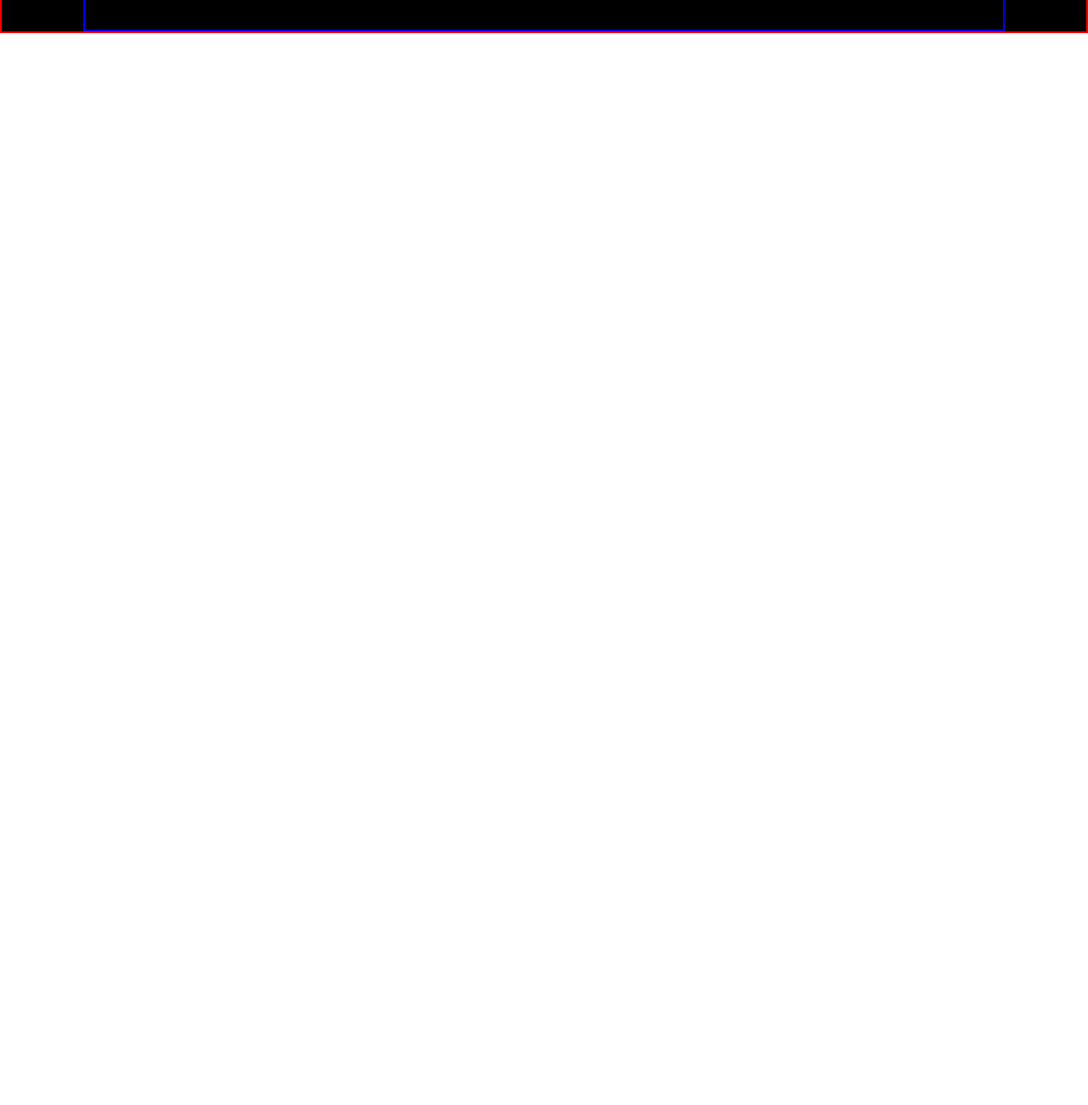
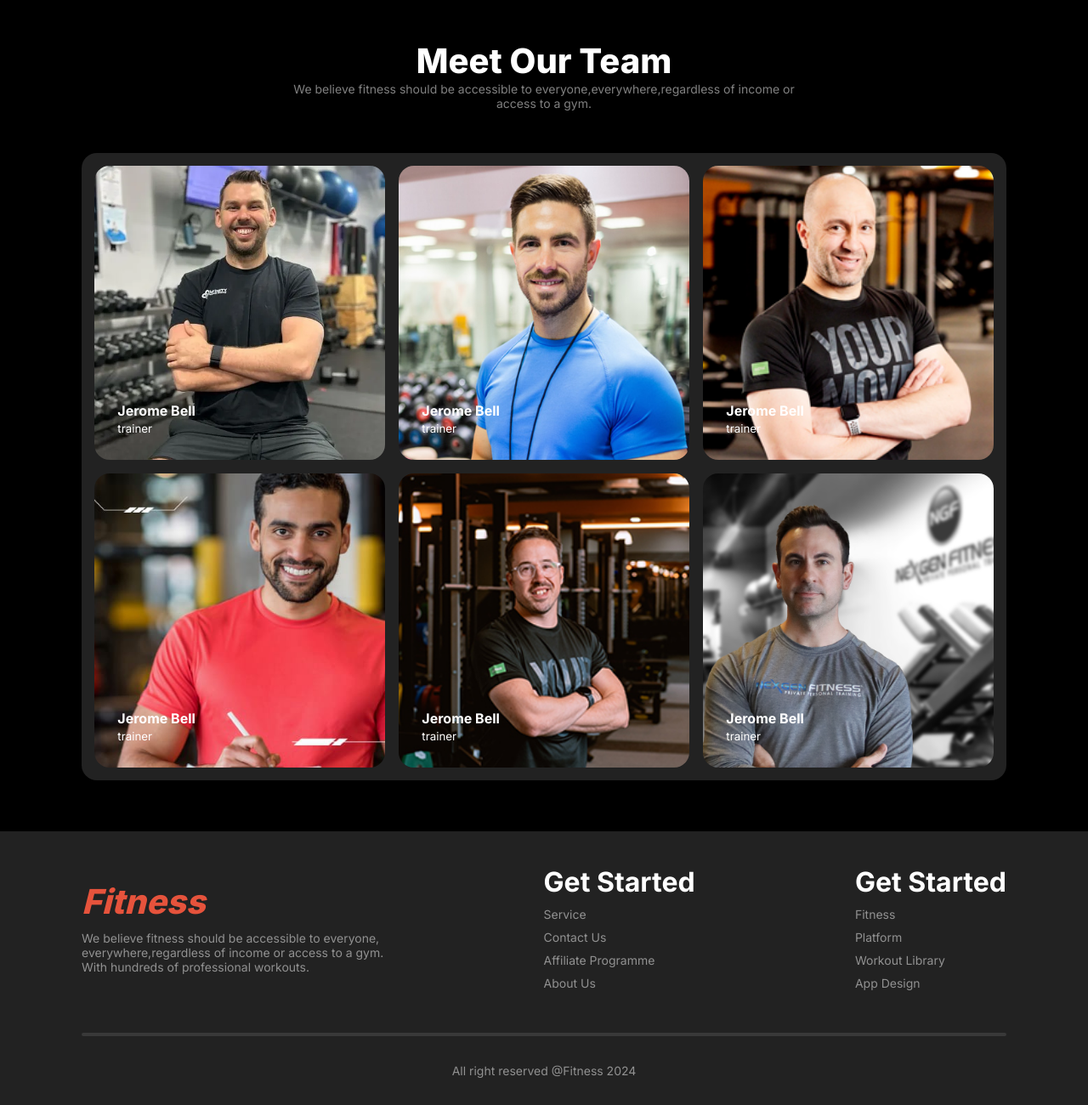
Before and after one commit to AnjumanAra28/fitness-club, a plain HTML site: page index.html in a window 1280 px wide. Shown: the part 1137-2437 px from the top of the page at 85% size. Before the commit the page ends 1176 px from the top, so only its background shows below. Drawn offline with Linux system fonts and the light colour scheme; a web font is replaced by a local one.

Commit message:
footer section added

```diff
--- a/index.html
+++ b/index.html
@@ -112,16 +112,91 @@
               <p class="paragraph-color">We believe fitness should be <br>accessible to everyone.</p>
             </div>
           </div>
+        </section>
+        <!-- change your habit section ends here -->
+
+        <!-- meet our team starts here -->
+        <section class="team-container">
+          <div class="team-description text-center">
+            <h1 class="section-title">Meet Our Team</h1>
+            <p class="paragraph-color">We believe fitness should be accessible to everyone,everywhere,regardless of income or <br> access to a gym.</p>
+          </div>
+
+          <div class="members-container">
+            <div class="member">
+              <img src="images/trainer1.png" alt="">
+              <div class="trainer">
+                <h4>Jerome Bell</h4>
+              <small>trainer</small>
+              </div>
+            </div>
+            <div class="member">
+              <img src="images/trainer2.png" alt="">
+              <div class="trainer">
+                <h4>Jerome Bell</h4>
+              <small>trainer</small>
+              </div>
+            </div>
+            <div class="member">
+              <img src="images/trainer3.png" alt="">
+              <div class="trainer">
+                <h4>Jerome Bell</h4>
+              <small>trainer</small>
+              </div>
+            </div>
+            <div class="member">
+              <img src="images/trainer4.png" alt="">
+              <div class="trainer">
+                <h4>Jerome Bell</h4>
+              <small>trainer</small>
+              </div>
+            </div>
+            <div class="member">
+              <img src="images/trainer5.png" alt="">
+              <div class="trainer">
+                <h4>Jerome Bell</h4>
+              <small>trainer</small>
+              </div>
+            </div>
+            <div class="member">
+              <img src="images/trainer6.png" alt="">
+              <div class="trainer">
+                <h4>Jerome Bell</h4>
+              <small>trainer</small>
+              </div>
+            </div>
+          </div>
 
         </section>
-
+          <!-- meet our team ends here -->
       </section>
-
-        <!-- change your habit section ends here -->
     </main>
-
+      <!-- main section ends here -->
     <footer>
-
+      <div class="footer-container max-width">
+        <div class="footer-content">
+          <h1>Fitness</h1>
+          <p class="paragraph-color">We believe fitness should be accessible to everyone,<br>everywhere,regardless of income or access to a gym.<br> With hundreds of professional workouts.</p>
+        </div>
+        <div class="footer-content">
+          <h2>Get Started</h2>
+          <p class="paragraph-color">Service</p>
+          <p class="paragraph-color">Contact Us</p>
+          <p class="paragraph-color">Affiliate Programme</p>
+          <p class="paragraph-color">About Us</p>
+        </div>
+        <div class="footer-content">
+          <h2>Get Started</h2>
+          <p class="paragraph-color">Fitness</p>
+          <p class="paragraph-color">Platform</p>
+          <p class="paragraph-color">Workout Library</p>
+          <p class="paragraph-color">App Design</p>
+        </div>
+      </div>
+      <div class="footer-bottom max-width text-center">
+        <hr>
+        <small class="paragraph-color">All right reserved @Fitness 2024</small>
+      </div>
     </footer>
 </body>
 </html>
--- a/styles/responsive.css
+++ b/styles/responsive.css
@@ -2,7 +2,7 @@
 
 @media screen and (max-width:576px) {
     /* banner section */
-    .banner-container{
+    .banner-container {
         flex-direction: column;
     }
     .banner-description ,.banner-image{
@@ -21,11 +21,16 @@
         right: 70%;
      }
      /* habit section */
-     .habits-images{
+     .habits-images ,
+     .members-container{
         grid-template-columns: repeat(1,1fr);
      }
      .habit-image{
         margin-top: 40px;
+     }
+     .footer-container{
+        flex-direction: column;
+        align-items: start;
      }
 }
 
@@ -55,10 +60,19 @@
 
      /* habits section */
 
-    .habits-images{
+    .habits-images , .members-container{
         grid-template-columns: repeat(2,1fr);
     }
     .habit-image{
         margin-top: 40px;
     }
+
+    /* members container */
+    .members-container{
+        grid-template-columns: repeat(2,1fr);
+    }
+    .footer-container{
+        flex-direction: column;
+        align-items:start;
+    }
 }
--- a/styles/style.css
+++ b/styles/style.css
@@ -20,7 +20,7 @@ span{
 }
 main{
     background-color: rgb(0, 0, 0);
-    border: 2px solid red;
+    padding: 60px 0;
 }
 .text-center{
     text-align: center;
@@ -160,16 +160,10 @@ nav ul > li {
 /* main section style starts here */
 /* change habits section style starts here */
 
-.habits-container{
-    margin-top: 60px;
-    border: 2px solid blue;
-}
-
 .habits-images{
     margin: 40px 0;
     display: grid;
     grid-template-columns: repeat(4,1fr);
-    border: 2px solid greenyellow;
     justify-items: center;
     align-items: center;
 }
@@ -178,7 +172,72 @@ nav ul > li {
     border: 1px solid gray;
     margin-bottom: 10px;
 }
+/* change habits section style ends here */
 
+/* meet our team style starts here */
+.team-container{
+   margin-top: 60px;
+}
+.members-container{
+    display: grid;
+    grid-template-columns: repeat(3,1fr);
+    grid-template-rows: repeat(2,1fr);
+    margin-top: 50px;
+    grid-gap: 1rem;
+    background-color: rgb(34,34,34);
+    border-radius: 18px;
+    padding: 15px;
+}
+.member{
+    position: relative;
+}
+.member img{
+    width: 100%;
+    height: 100%;
+    object-fit: cover;
+    border-radius: 18px;
+}
+.trainer{
+    position: absolute;
+    left: 8%;
+    bottom: 8%;
+}
+/* meet our team style starts here  */
+/* main section style ends here */
 
-/* change habits section style ends here */
-/* main section style ends here */
+/* footer style starts here */
+footer{
+    background-color: rgb(34,34,34);
+}
+.footer-container{
+    display: flex;
+    justify-content: space-between;
+    align-items: center;
+    padding: 2.5rem 0;
+}
+.footer-content > h1{
+    font-size: 2.5rem;
+    color: rgb(230, 83, 60);
+    font-style: italic;
+    font-weight: 800;
+}
+.footer-content p{
+    margin: 10px 0;
+}
+
+.footer-content h2{
+    font-size: 2rem;
+    font-weight: 700;
+}
+
+hr{
+    border: 2px solid rgba(255, 255, 255, 0.1);
+    border-radius: 2px;
+}
+
+.footer-bottom >small{
+    display: inline-block;
+    margin: 2rem 0;
+}
+
+/* footer style ends here */
```
